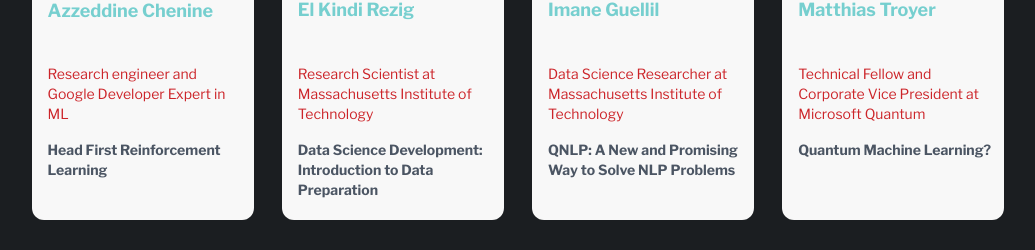
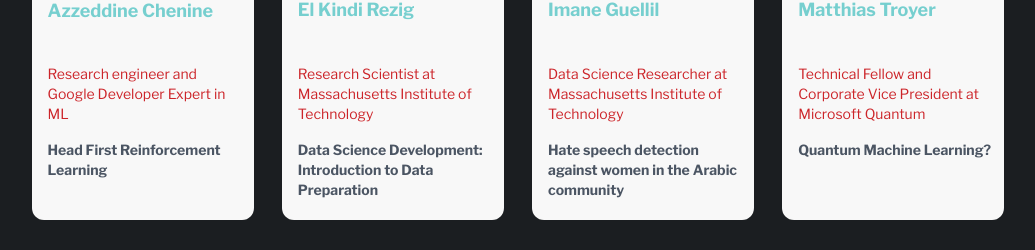
Before and after one commit to MarouaneBenbetka/AI-Summit, a React (Vite) app: page / in a window 1280 px wide. Shown: the part 2034-2284 px from the top of the page, without its empty margins (122-1157 px from the left). Built offline with nearby package versions, Linux system fonts and the light colour scheme.

Commit message:
Fix speaker details

```diff
--- a/src/data/data.jsx
+++ b/src/data/data.jsx
@@ -63,7 +63,7 @@
     name: "Imane Guellil",
     profession:
       "Data Science Researcher at Massachusetts Institute of Technology",
-    description: "QNLP: A New and Promising Way to Solve NLP Problems",
+    description: "Hate speech detection against women in the Arabic community",
     img: imane,
   },
   {
```
